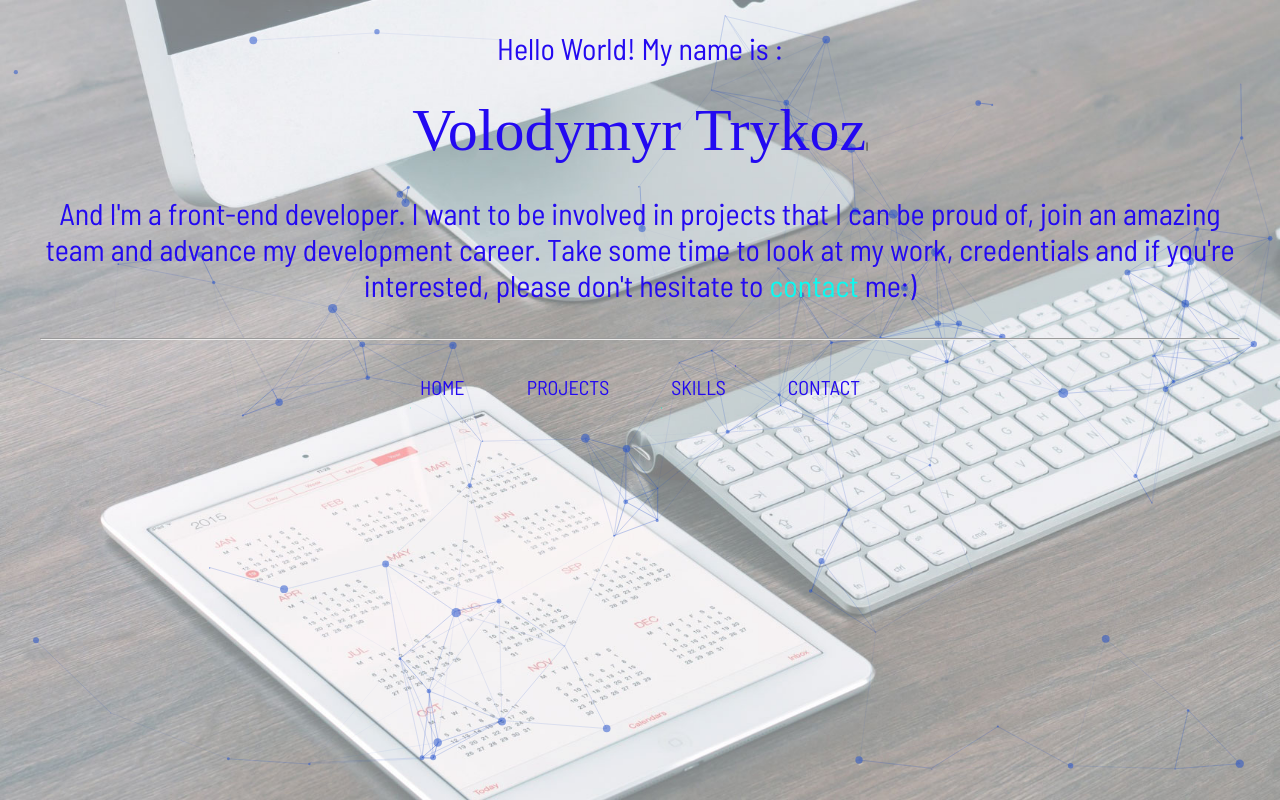
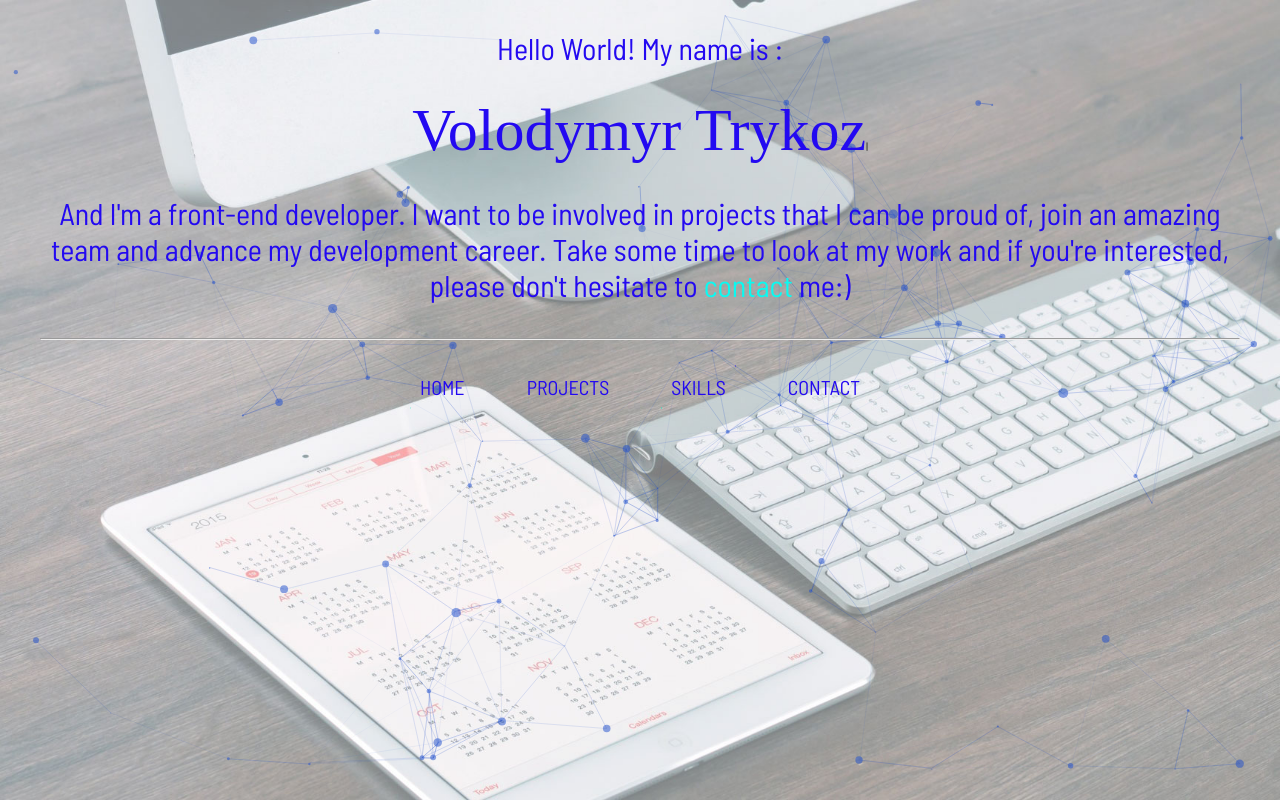
Before and after one commit to VolodymyrTrykoz/Portfolio, a website: page index.html in a window 1280 px wide. Drawn offline with Linux system fonts and the light colour scheme; a web font is replaced by a local one.

Commit message:
portfolio almost finished

```diff
--- a/index.html
+++ b/index.html
@@ -24,7 +24,7 @@
 				</div>
 		    	<span id="typed" class="running-string"></span>
 				<div class="container__description container__description--shift container__description--link">
-				    And I'm a front-end developer. I want to be involved in projects that I can be proud of, join an amazing team and advance my development career. Take some time to look at my work, credentials and if you're interested, please don't hesitate to <a href="contacts.html" data-hover="contact">contact</a> me:)
+				    And I'm a front-end developer. I want to be involved in projects that I can be proud of, join an amazing team and advance my development career. Take some time to look at my work and if you're interested, please don't hesitate to <a href="contacts.html" data-hover="contact">contact</a> me:)
 		  		</div>
 
 
```
